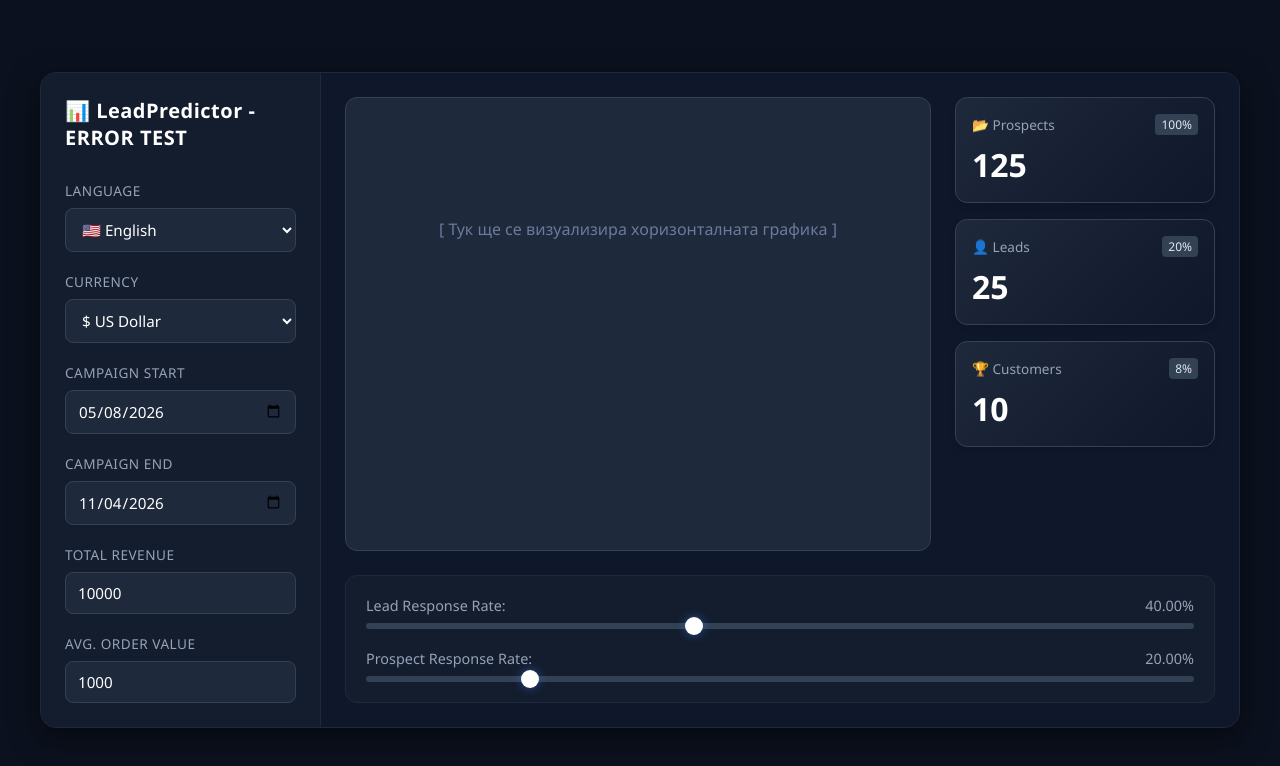
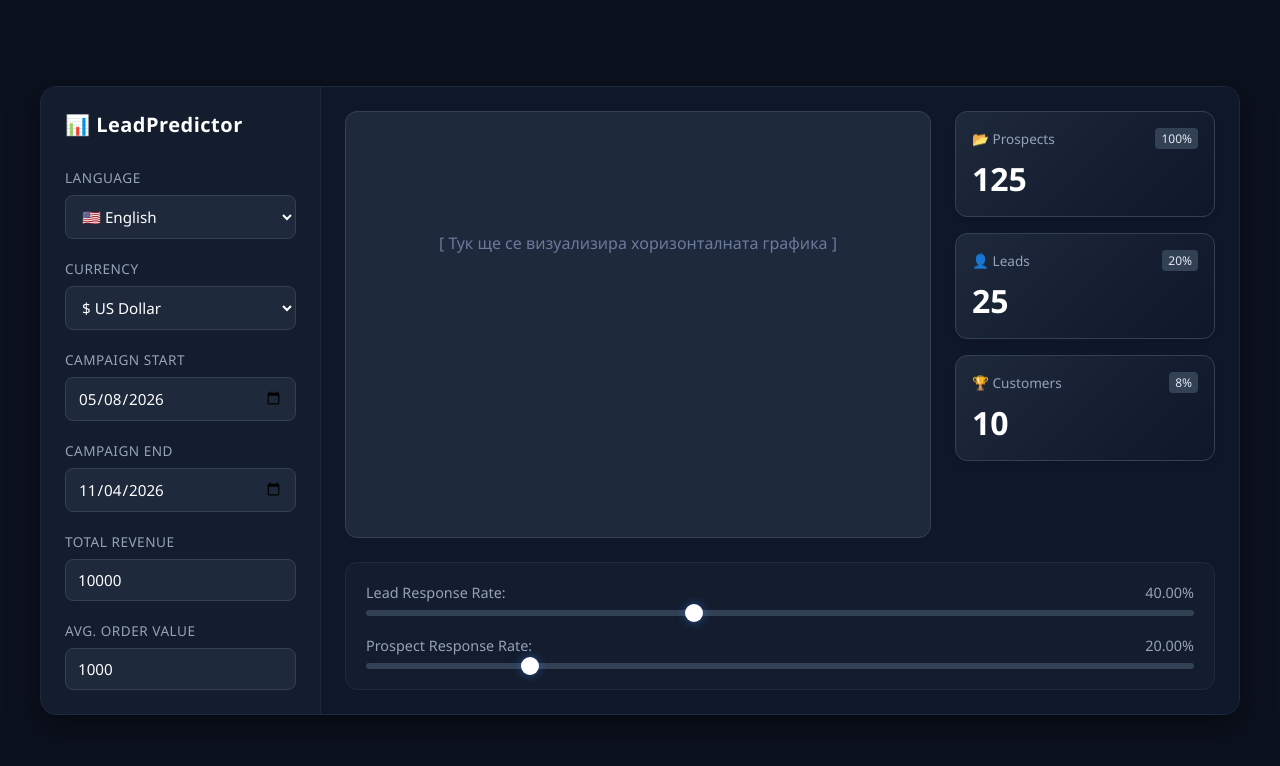
Before and after one commit to mirametodieva96-cyber/lead-predictor-calculator, a plain HTML site: page index.html in a window 1280 px wide. Drawn offline with Linux system fonts and the light colour scheme.

Commit message:
Revert "bad: breaking the logo text for testing"

```diff
--- a/index.html
+++ b/index.html
@@ -10,7 +10,7 @@
     <div class="app-container">
         <!-- Лява колона: Входни данни -->
         <aside class="sidebar">
-            <div class="logo">📊 LeadPredictor - ERROR TEST</div>
+            <div class="logo">📊 LeadPredictor</div>
 
             <div class="input-group">
                 <label>Language</label>
```
